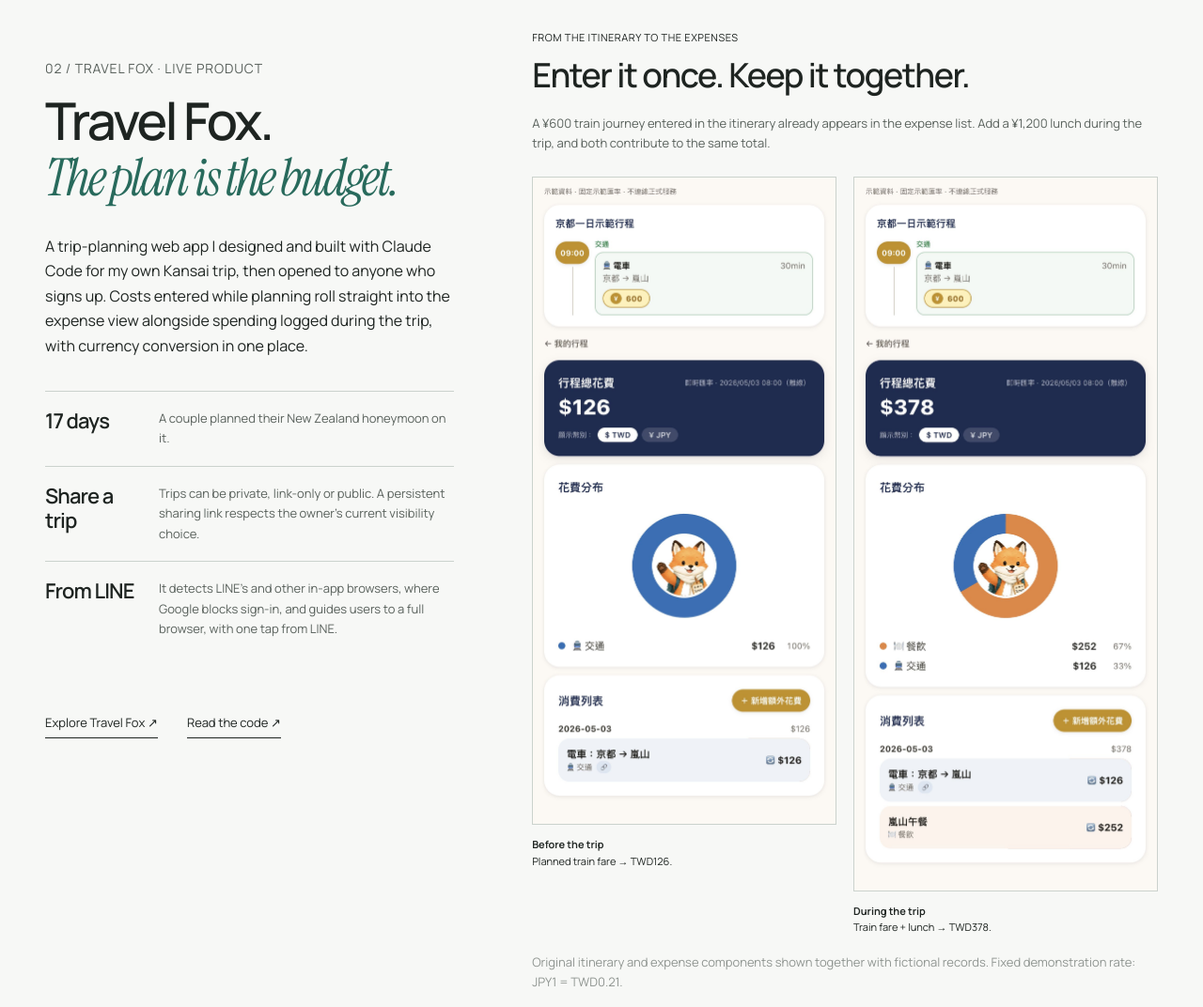
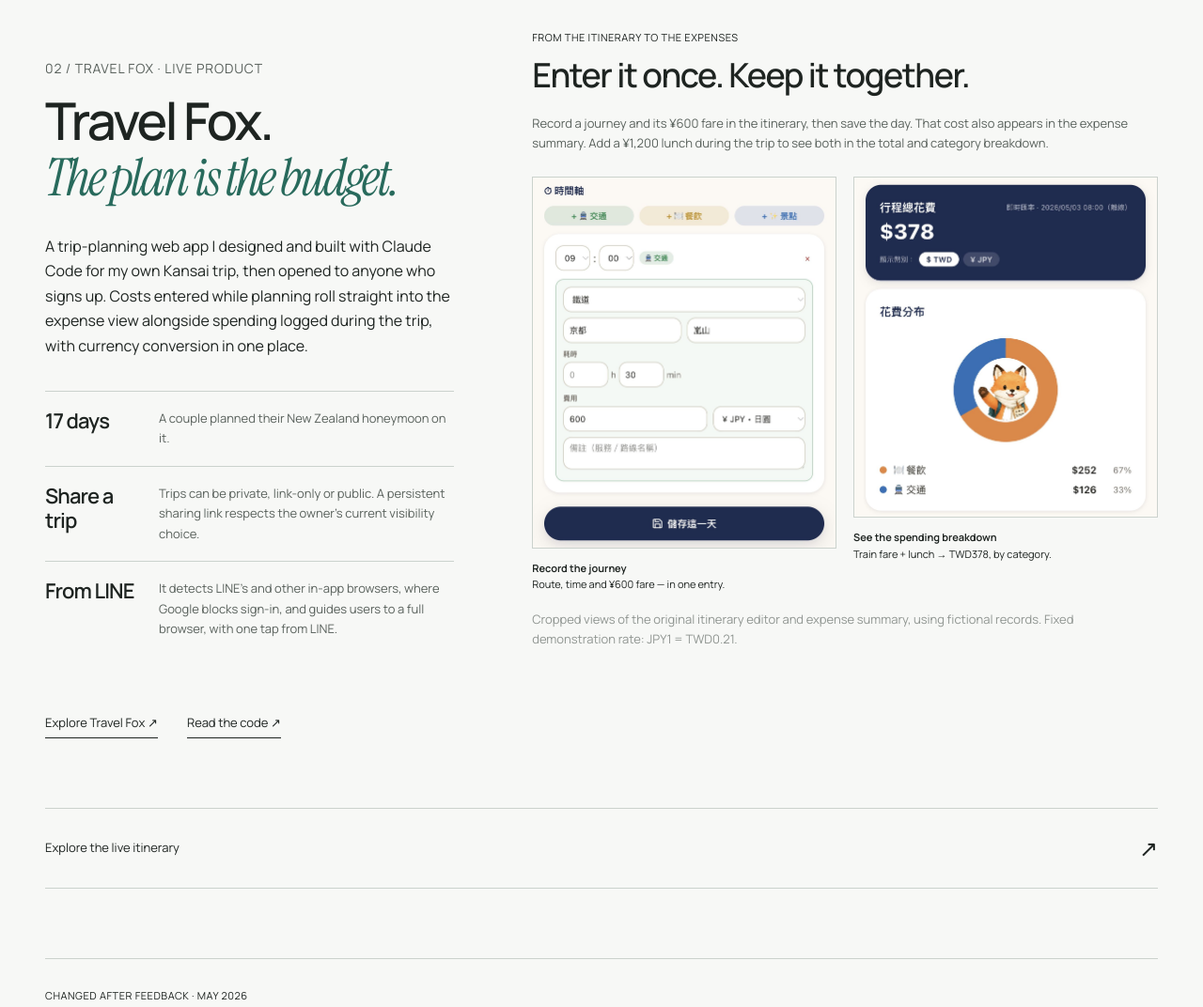
Before and after one commit to ravenhsu1995/ravenhsu1995.github.io, a website: page index.html in a window 1280 px wide. Shown: the part 5840-6912 px from the top of the page at 94% size. Drawn offline with Linux system fonts and the light colour scheme.

Commit message:
Show journey recording beside its expense chart

```diff
--- a/index.html
+++ b/index.html
@@ -593,57 +593,61 @@
               <p class="small-label">From the itinerary to the expenses</p>
               <h4 id="budget-title">Enter it once. Keep it together.</h4>
               <p>
-                A ¥600 train journey entered in the itinerary already appears in
-                the expense list. Add a ¥1,200 lunch during the trip, and both
-                contribute to the same total.
+                Record a journey and its ¥600 fare in the itinerary, then save
+                the day. That cost also appears in the expense summary. Add a
+                ¥1,200 lunch during the trip to see both in the total and
+                category breakdown.
               </p>
               <div class="budget-screens">
                 <figure>
                   <button
                     class="media-open"
                     type="button"
-                    data-src="img/travel-budget-planned-3x.webp"
+                    data-src="img/travel-budget-record-3x.webp"
                     data-layout="portrait"
-                    data-caption="Original Travel Fox components with fictional data: a ¥600 itinerary item is derived into expenses as TWD126. Fixed demonstration rate: JPY1 = TWD0.21."
-                    aria-label="Enlarge planned costs in the Travel Fox expense view"
+                    data-caption="Original Travel Fox itinerary editor: record the 09:00 Kyoto to Arashiyama journey, its ¥600 fare, and save the day. Fictional demonstration data."
+                    aria-label="Enlarge the Travel Fox journey recording form"
                   >
                     <img
-                      src="img/travel-budget-planned-3x.webp"
+                      src="img/travel-budget-record-3x.webp"
                       width="1290"
-                      height="2760"
+                      height="1580"
                       loading="lazy"
-                      alt="A ¥600 train journey in the itinerary and the same item in expenses, totalling TWD126"
+                      alt="Travel Fox itinerary editor showing a 09:00 Kyoto to Arashiyama journey, a ¥600 fare, and the save day button"
                     />
                   </button>
                   <figcaption>
-                    <span>Before the trip</span>Planned train fare → TWD126.
+                    <span>Record the journey</span>Route, time and ¥600 fare —
+                    in one entry.
                   </figcaption>
                 </figure>
                 <figure>
                   <button
                     class="media-open"
                     type="button"
-                    data-src="img/travel-budget-during-3x.webp"
+                    data-src="img/travel-budget-chart-3x.webp"
                     data-layout="portrait"
-                    data-caption="The same original components with a fictional ¥1,200 lunch added: planned and additional expenses total TWD378. Fixed demonstration rate: JPY1 = TWD0.21."
-                    aria-label="Enlarge planned and additional Travel Fox expenses"
+                    data-caption="Original Travel Fox expense summary: the ¥600 itinerary fare and a ¥1,200 lunch total TWD378, split into transport and dining. Fixed demonstration rate: JPY1 = TWD0.21."
+                    aria-label="Enlarge the Travel Fox spending chart"
                   >
                     <img
-                      src="img/travel-budget-during-3x.webp"
+                      src="img/travel-budget-chart-3x.webp"
                       width="1290"
-                      height="3043"
+                      height="1450"
                       loading="lazy"
-                      alt="The ¥600 train journey and a ¥1,200 lunch together in the expense list, totalling TWD378"
+                      alt="Travel Fox expense summary showing TWD378 total and a donut chart: dining TWD252 (67%) and transport TWD126 (33%)"
                     />
                   </button>
                   <figcaption>
-                    <span>During the trip</span>Train fare + lunch → TWD378.
+                    <span>See the spending breakdown</span>Train fare + lunch →
+                    TWD378, by category.
                   </figcaption>
                 </figure>
               </div>
               <p class="image-note">
-                Original itinerary and expense components shown together with
-                fictional records. Fixed demonstration rate: JPY1 = TWD0.21.
+                Cropped views of the original itinerary editor and expense
+                summary, using fictional records. Fixed demonstration rate: JPY1
+                = TWD0.21.
               </p>
             </section>
           </div>
```
Also changed, not shown: img/travel-budget-chart-3x.webp (added), img/travel-budget-during-3x.webp (deleted), img/travel-budget-planned-3x.webp (deleted), img/travel-budget-record-3x.webp (added).
